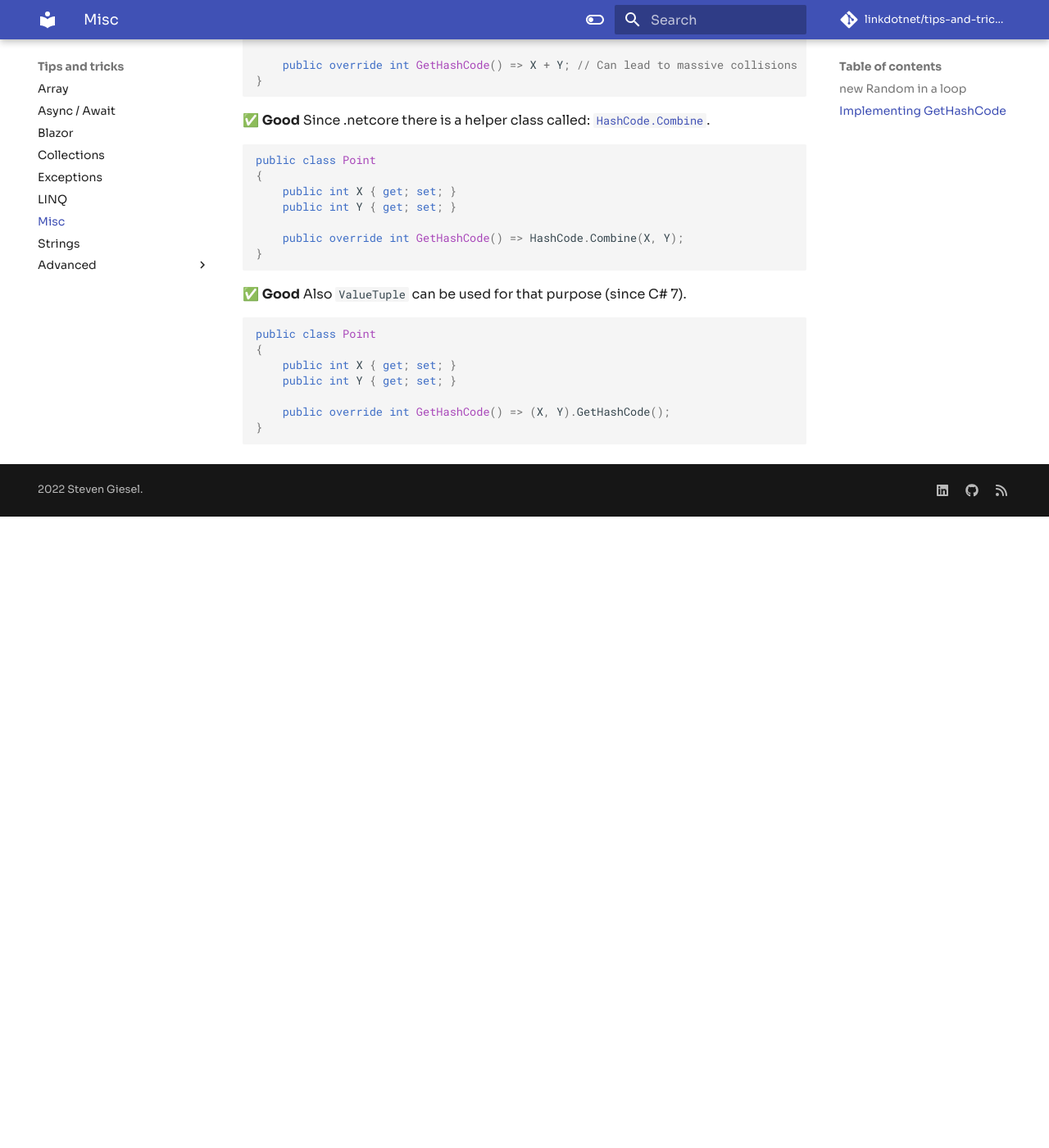
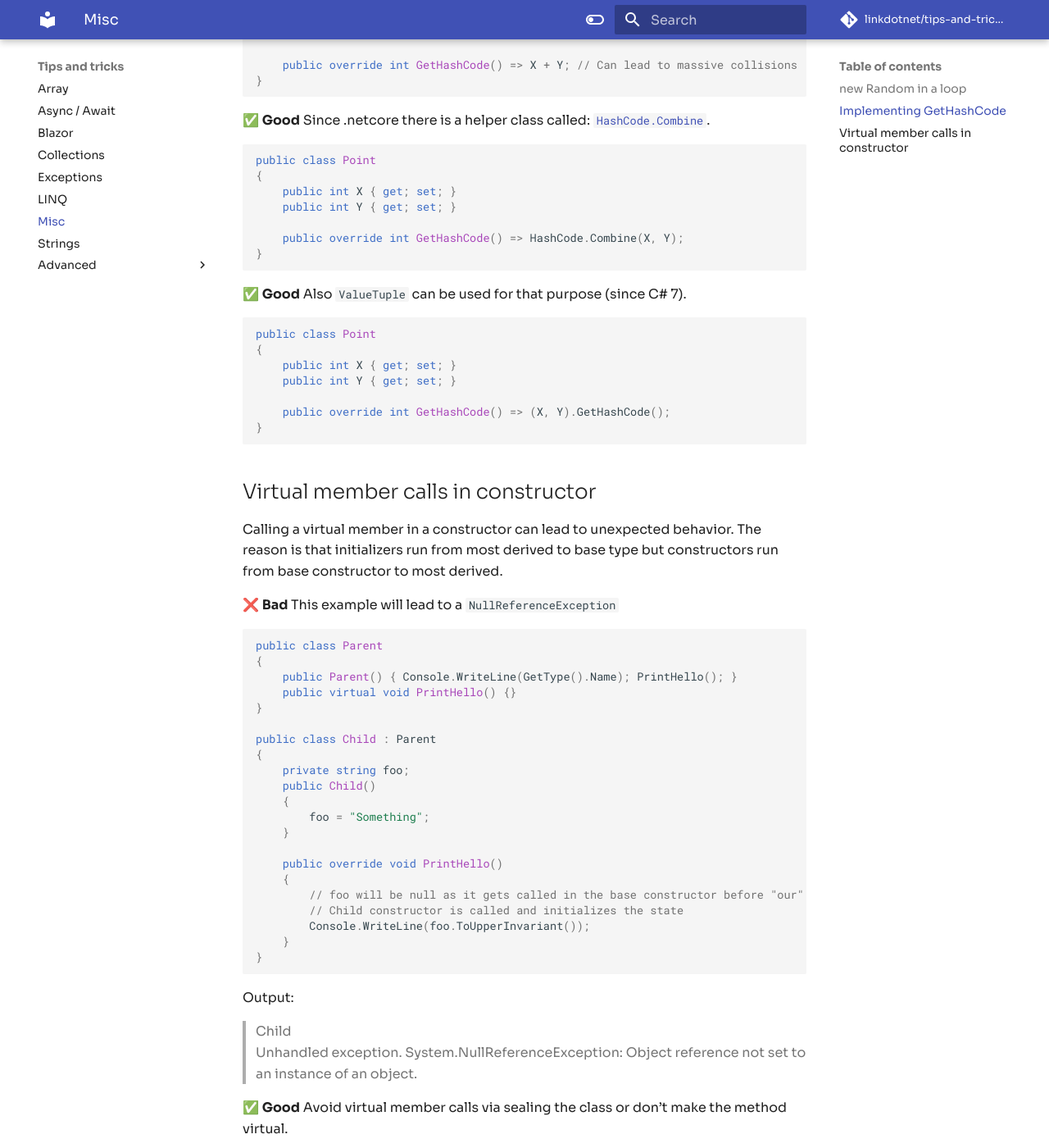
Before and after one commit to linkdotnet/tips-and-tricks, an MkDocs documentation site: the page built from docs/misc.md, in a window 1280 px wide and 1400 px high, scrolled down 1519 px. Shown: the whole window at 82% size. Built offline with MkDocs 1.6.1 and Material for MkDocs 9.7.7, drawn with Linux system fonts in a browser that asks for light colours; comment, search, counter and statistics services are not loaded; before the commit the page ends 2149 px from its top, so only the background shows below that; some of the changed text lies outside the part shown.

Commit message:
added virtual member calls

````diff
--- a/docs/misc.md
+++ b/docs/misc.md
@@ -78,3 +78,55 @@ public class Point
 	public override int GetHashCode() => (X, Y).GetHashCode();
 }
 ```
+
+## Virtual member calls in constructor
+Calling a virtual member in a constructor can lead to unexpected behavior. The reason is that initializers run from most derived to base type but constructors run from base constructor to most derived.
+
+❌ **Bad** This example will lead to a `NullReferenceException`
+```csharp
+public class Parent
+{
+	public Parent() { Console.WriteLine(GetType().Name); PrintHello(); }
+	public virtual void PrintHello() {}
+}
+
+public class Child : Parent
+{
+	private string foo;
+	public Child()
+	{
+		foo = "Something";
+	}
+
+	public override void PrintHello()
+	{
+		// foo will be null as it gets called in the base constructor before "our"
+		// Child constructor is called and initializes the state
+		Console.WriteLine(foo.ToUpperInvariant());
+	}
+}
+```
+Output:
+> Child
+Unhandled exception. System.NullReferenceException: Object reference not set to an instance of an object.
+
+✅ **Good** Avoid virtual member calls via sealing the class or don't make the method virtual.
+```csharp
+public class Parent
+{
+	public Parent() { Console.WriteLine(GetType().Name); PrintHello(); }
+	public void PrintHello() {}
+}
+
+public class Child : Parent
+{
+	private string foo;
+	public Child()
+	{
+
+		foo = "Something";
+	}
+}
+```
+
+> 💡 Info: It is perfectly fine to call a virtual member if the caller is the most derived type in the chain and there can't be another derived type (therefore the class is `sealed`).
````
